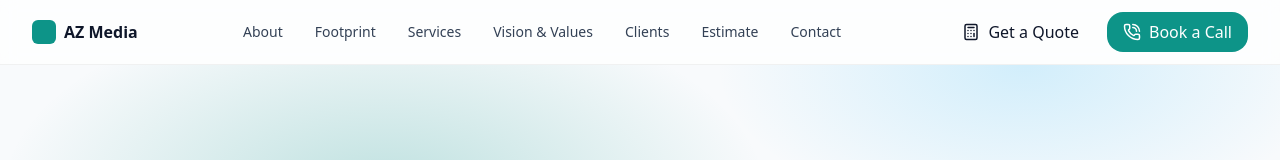
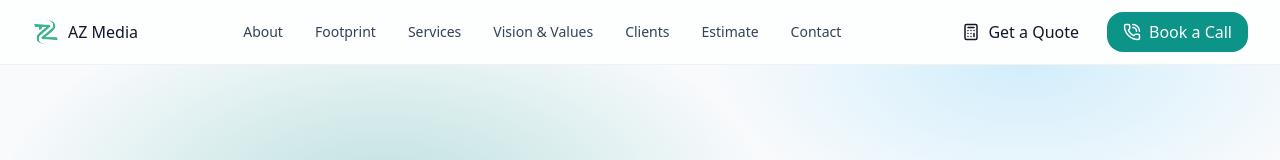
Before and after one commit to azmedia-ca/azmedia-website, a Next.js app: page / in a window 1280 px wide. Shown: the top 160 px of the page. Built offline with nearby package versions, Linux system fonts and the light colour scheme.

Commit message:
added logo

```diff
--- a/components/Header.tsx
+++ b/components/Header.tsx
@@ -1,5 +1,6 @@
 'use client'
 import Link from 'next/link'
+import Image from 'next/image'
 import { useState } from 'react'
 import { motion, LayoutGroup } from 'framer-motion'
 import { PhoneCall, Calculator, Menu, X } from 'lucide-react'
@@ -21,9 +22,15 @@ export function Header() {
   return (
     <header className="sticky top-0 z-50 bg-white/70 backdrop-blur border-b border-black/5">
       <div className="container flex h-16 items-center justify-between">
-        <Link href="/" className="flex items-center gap-2 font-bold">
-          <span className="inline-block h-6 w-6 rounded-md bg-brand-600" />
-          AZ Media
+        <Link href="/" className="flex items-center gap-2" aria-label="AZ Media home">
+          <Image
+            src="/images/small_logo.png"
+            alt="AZ Media"
+            width={28}
+            height={28}
+            className="h-7 w-7"
+          /> AZ Media
+          <span className="sr-only">AZ Media</span>
         </Link>
 
         <LayoutGroup>
```
